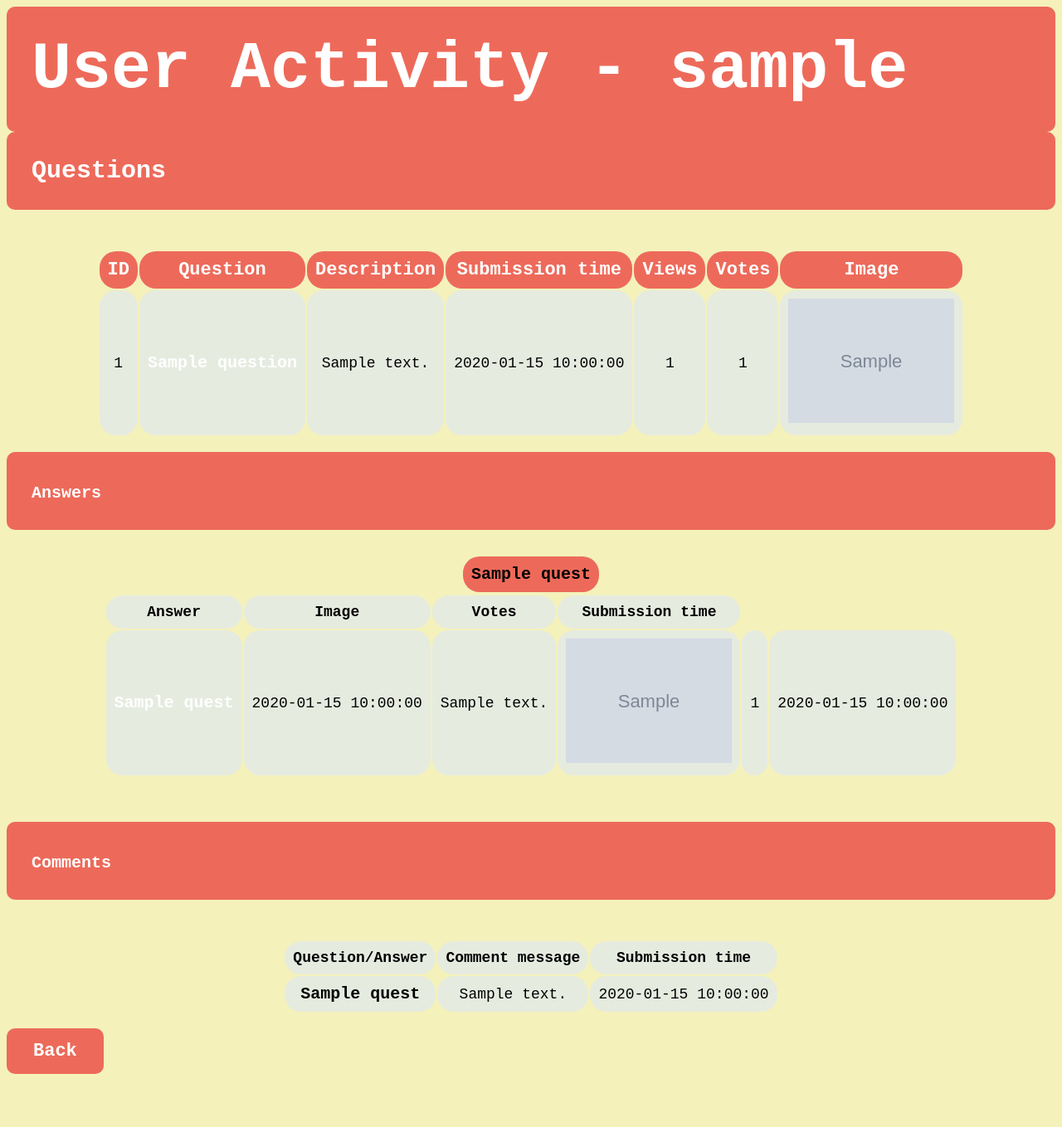
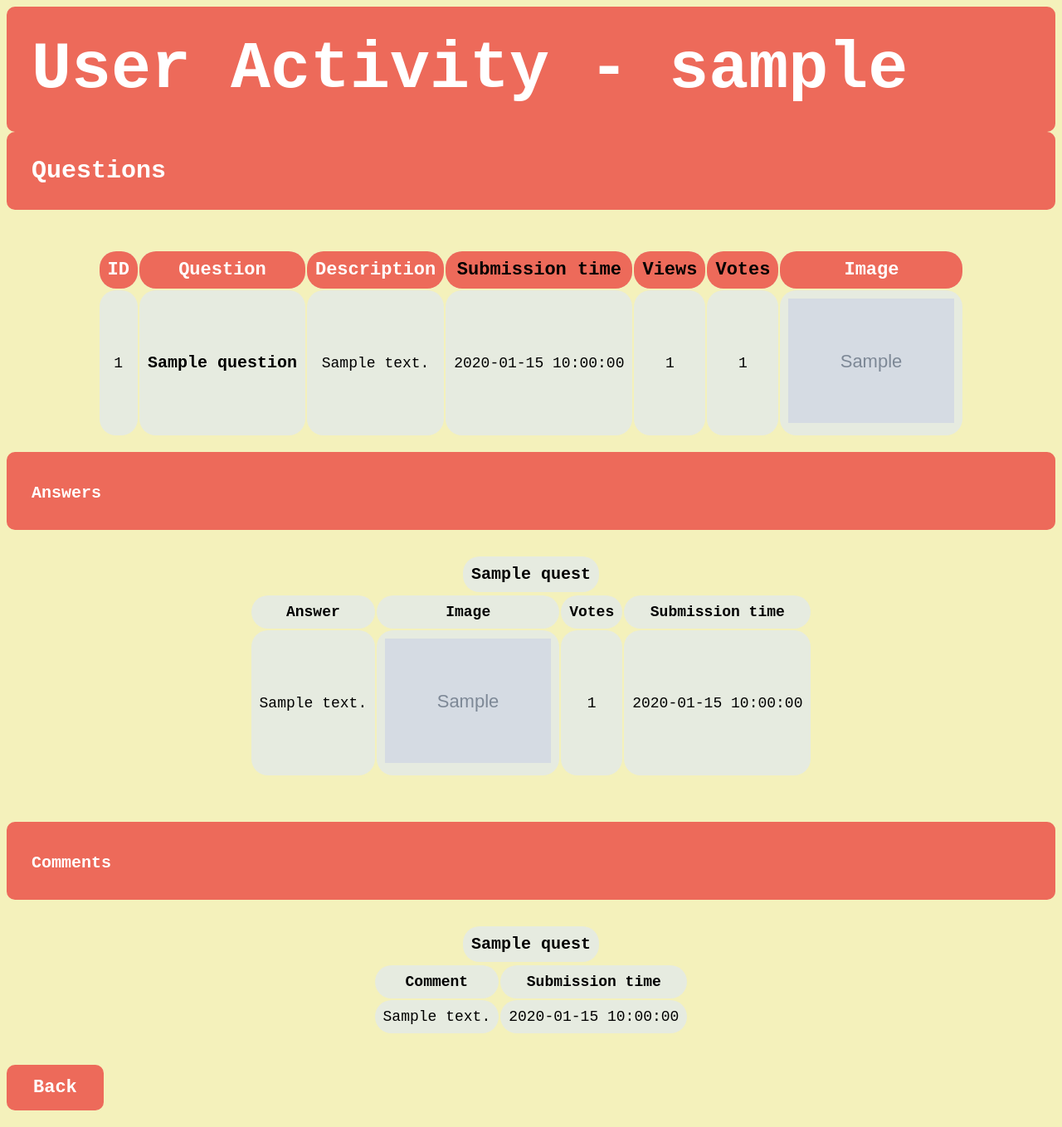
Before and after one commit to gabriellaZana/AskMate_The-Beauty-and-the-Beasts, a Flask app: page /user/1 in a window 1280 px wide. Shown: the whole page at 83% size. Before the commit the page ends 1295 px from the top, so only its background shows below. Run offline with Flask 2, Linux system fonts and the light colour scheme; grey boxes marked "Sample" are stand-in pictures; a database or web service that is not in the repository returns one stand-in record (values such as "Sample title"); lists and menus that the app fills with data are empty; some libraries are stand-ins or nearby versions.

Commit message:
bugfixing

```diff
--- a/server.py
+++ b/server.py
@@ -356,7 +356,7 @@ def sort_questions(condition, direction):
         elif direction == "DESC":
             sort = False
             database = common.query_handler("SELECT question.id, title, message, users_id, user_name, question.submission_time, view_number, vote_number, image FROM question LEFT JOIN users ON users.id=users_id ORDER BY vote_number DESC")
-    return render_template("list.html", database=database, search=search, sort=sort)
+    return render_template("list.html", questions=database, search=search, sort=sort)
 
 
 @app.route("/form_user/<user_id>/sort/<condition>/<direction>")
--- a/static/style.css
+++ b/static/style.css
@@ -80,7 +80,7 @@ input, textarea, .select {
 
 a:link {
     text-decoration: none;
-    color: white;
+    color: black;
 }
 
 a:visited {
@@ -159,7 +159,8 @@ button:hover, .sort:hover {
 }
 
 .fancy {
-    color: yellow;
+    color: #ED6A5A;
     background-color: black;
     padding: 5px;
+    border-radius:8px;
 }
--- a/templates/form_user.html
+++ b/templates/form_user.html
@@ -46,13 +46,10 @@
         <h3><label for="answers">Answers</label></h3>
             {% for line in answers %}
             <table border="1" align="center">
-
                 <tr>
-                    <th>
-                        <form action="{{ url_for('viewcount', questionid=line['question_id']) }}" method="post" class="btn-link question-title">
-                        <button type="submit" name="question" class="btn-link question-title">{{line['quest']}}</button>
-                        </form>
-                    </th>
+                    <td>
+                        <a href="{{ url_for('viewcount', questionid=line['question_id']) }}" class="btn-link question-title">{{line['quest']}}</a>
+                    </td>
                 </tr>
             </table>
 
@@ -67,10 +64,6 @@
                 </thead>
                 <tbody>
                         <tr>
-                            <td>
-                                <a href="{{ url_for('viewcount', questionid=line['question_id']) }}" class="btn-link question-title">{{line['quest']}}</a>
-                            </td>
-                            <td>{{ line['submission_time'] }}</td>
                             <td>{{ line['message'] }}</td>
                             {% if line['image'] %}
                                 <td><img src="{{ line['image'] }}" width="200" heigth="150"></td>
@@ -86,34 +79,35 @@
             {% endfor %}
             <br>
         <h3><label for="comments">Comments</label></h3>
+                {% for line in comments %}
+            <table border="1" align="center">
+                {% if line['questid'] is none %}
+                <td>
+                    <a href="{{ url_for('viewcount', questionid=line['question_id']) }}" class="btn-link question-title">{{ line['ansme'] }}</a>
+                </td>
+                {% else %}
+                <td>
+                    <a href="{{ url_for('viewcount', questionid=line['questid']) }}" class="btn-link question-title">{{ line['quest'] }}</a>
+                </td>
+                {% endif %}
+            </table>
             <table border="1" align="center">
                 <thead>
                     <tr>
-                        <td class="header"><strong>Question/Answer</strong></td>
-                        <td class="header"><strong>Comment message</strong></td>
+                        <td class="header"><strong>Comment</strong></td>
                         <td class="header"><strong>Submission time</strong></td>
                     </tr>
                 </thead>
                 <tbody>
-                    {% for line in comments %}
                         <tr>
-                            {% if line['questid'] is none %}
-                            <td>
-                                <a href="{{ url_for('viewcount', questionid=line['question_id']) }}" class="btn-link question-title">{{ line['ansme'] }}</a>
-                            </td>
-                            {% else %}
-                            <td>
-                                <form action="{{ url_for('viewcount', questionid=line['questid']) }}" method="post">
-                                <button type="submit" name="question" class="btn-link question-title">{{ line['quest'] }}</button>
-                                </form>
-                            </td>
-                            {% endif %}
                             <td> {{ line ['message'] }} </td>
                             <td> {{ line ['submission_time'] }} </td>
                         </tr>
-                    {% endfor %}
+
+
                 </tbody>
-                <br>
+
             </table>
-            <br>
+            <br><br>
+            {% endfor %}
             <button class="button" type="submit" onclick="location.href = 'http://127.0.0.1:5000/all-users';"> Back </button></p>
```
